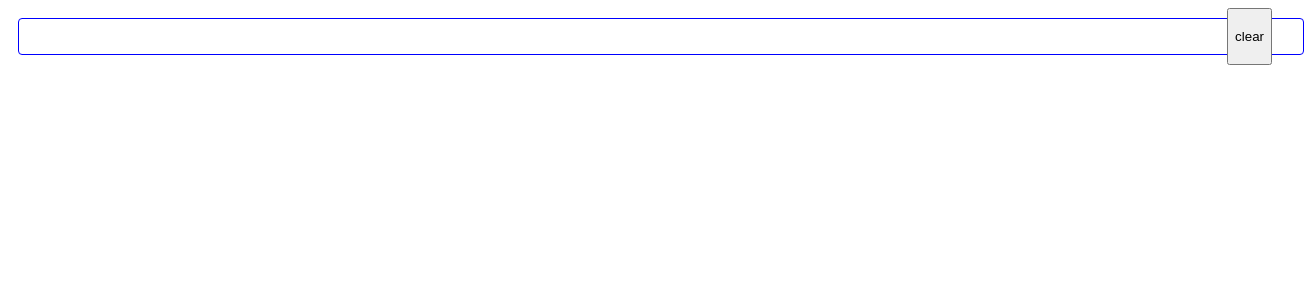
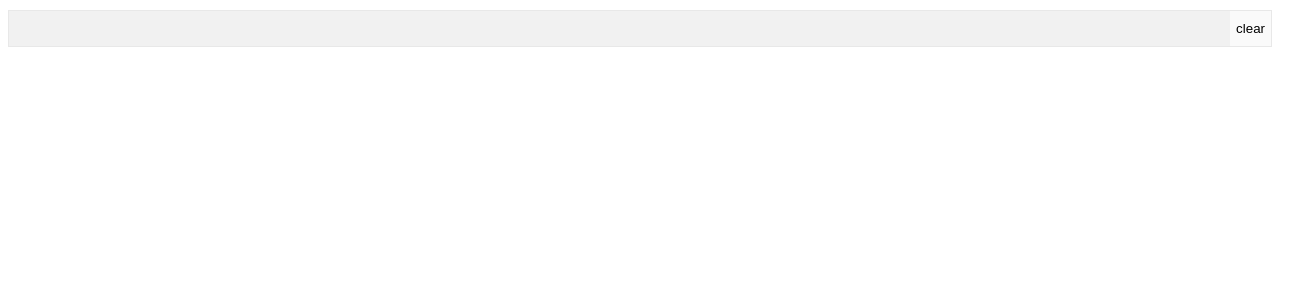
Before and after one commit to dvtnmk/React, a React (Create React App) app in the folder week3/: page / in a window 1280 px wide. Shown: the top 300 px of the page, 1314 px wide, since content can reach past the window. Built offline with nearby package versions, Linux system fonts and the light colour scheme.

Commit message:
[Add]FontAwesome

```diff
--- a/week3/package.json
+++ b/week3/package.json
@@ -3,6 +3,9 @@
   "version": "0.1.0",
   "private": true,
   "dependencies": {
+    "@fortawesome/fontawesome-svg-core": "^1.2.14",
+    "@fortawesome/free-solid-svg-icons": "^5.7.1",
+    "@fortawesome/react-fontawesome": "^0.1.4",
     "prop-types": "^15.6.2",
     "react": "^16.7.0",
     "react-dom": "^16.7.0",
--- /dev/null
+++ b/week3/src/components/ActionComponent/index.js
@@ -0,0 +1,14 @@
+import React from "react";
+import { ButtonWrapper, EditButton, RemoveButton } from "./styled";
+class Action extends React.Component {
+  render() {
+    return (
+      <ButtonWrapper>
+        <EditButton />
+        <RemoveButton />
+      </ButtonWrapper>
+    );
+  }
+}
+
+export default Action;
--- /dev/null
+++ b/week3/src/components/ActionComponent/styled.js
@@ -0,0 +1,16 @@
+import React from "react";
+import styled from "styled-components";
+import { FontAwesomeIcon } from "@fortawesome/react-fontawesome";
+import { faEdit, faEraser } from "@fortawesome/free-solid-svg-icons";
+
+const ButtonWrapper = styled.div`
+  display: flex;
+  justify-content: center;
+  align-items: center;
+`;
+
+const EditButton = () => <FontAwesomeIcon icon={faEdit} size="2x" />;
+
+const RemoveButton = () => <FontAwesomeIcon icon={faEraser} size="2x" />;
+
+export { ButtonWrapper, EditButton, RemoveButton };
--- a/week3/src/components/MyInput/MyInputStyled.js
+++ b/week3/src/components/MyInput/MyInputStyled.js
@@ -1,21 +1,27 @@
 import styled from "styled-components";
-
+const borderColor = "#e8e8e8";
+const bgColor = "#f1f1f1";
 const MyInputStyled = styled.input`
   padding: 10px;
-  margin: 10px;
-  border: 1px solid blue;
-  border-radius: 4px;
-  flex-grow: 1;
-  width: 100%;
+  border: 1px solid ${borderColor};
+  border-right: 0;
+  background: none;
+  flex: 1;
+  outline: none;
 `;
 
 const MyInputWrapper = styled.div`
-  position: relative;
+  margin: 10px 0;
+  display: flex;
+  background-color: ${bgColor};
 `;
+
 const ClearButton = styled.button`
-  position: absolute;
-  right: 0;
-  top: 0;
-  bottom: 0;
+  border: 1px solid ${borderColor};
+  border-left: none;
+  background-color: #fffa;
+  outline: none;
+  cursor: pointer;
 `;
+
 export { MyInputStyled, MyInputWrapper, ClearButton };
--- a/week3/src/components/MyInput/index.js
+++ b/week3/src/components/MyInput/index.js
@@ -12,12 +12,12 @@ class MyInput extends Component {
     const { value, onClear, onChange } = this.props;
     return (
       <MyInputWrapper>
-        <ClearButton onClick={onClear}>clear</ClearButton>
         <MyInputStyled
           value={value}
           onChange={onChange}
           onKeyDown={this.onEnter}
         />
+        <ClearButton onClick={onClear}>clear</ClearButton>
       </MyInputWrapper>
     );
   }
--- a/week3/src/components/TodoListItem/index.js
+++ b/week3/src/components/TodoListItem/index.js
@@ -1,6 +1,11 @@
 import React, { Component } from "react";
 import PropTypes from "prop-types";
-import { TodoItemWrapper } from "./styled";
+import {
+  TodoItemWrapper,
+  TodoItemMessage,
+  TodoItemActionWrapper
+} from "./styled";
+import ActionButton from "../ActionComponent";
 class TodoListItem extends Component {
   constructor(props) {
     super(props);
@@ -12,12 +17,20 @@ class TodoListItem extends Component {
   componentDidUpdate = prevProps => {
     if (prevProps.todo !== this.props.todo) {
       const { todo } = this.props;
-      this.setstate({ todo });
+      this.setState({ todo });
     }
   };
+
   render() {
     const { todo } = this.state;
-    return <TodoItemWrapper>{todo.message}</TodoItemWrapper>;
+    return (
+      <TodoItemWrapper>
+        <TodoItemMessage>{todo.message}</TodoItemMessage>
+        <TodoItemActionWrapper>
+          <ActionButton />
+        </TodoItemActionWrapper>
+      </TodoItemWrapper>
+    );
   }
 }
 
@@ -34,4 +47,5 @@ TodoListItem.propTypes = {
     message: PropTypes.string
   })
 };
+
 export default TodoListItem;
--- a/week3/src/components/TodoListItem/styled.js
+++ b/week3/src/components/TodoListItem/styled.js
@@ -1,9 +1,18 @@
 import styled from "styled-components";
 
-const TodoItemWrapper = styled.span`
-  padding: 10px 20px;
-  border: 1px dashed #f0f;
-  border-radius: 10px;
+const TodoItemWrapper = styled.div`
+  padding: 20px 20px;
+  border: 1px solid #c8c8c8;
+  background-color: #fcfcfc;
+  display: flex;
 `;
 
-export { TodoItemWrapper };
+const TodoItemMessage = styled.span`
+  display: flex;
+  flex: 1;
+  align-self: center;
+`;
+
+const TodoItemActionWrapper = styled.div``;
+
+export { TodoItemWrapper, TodoItemMessage, TodoItemActionWrapper };
```
Also changed, not shown: 1 other file (tests, documents, lock files or other folders).
